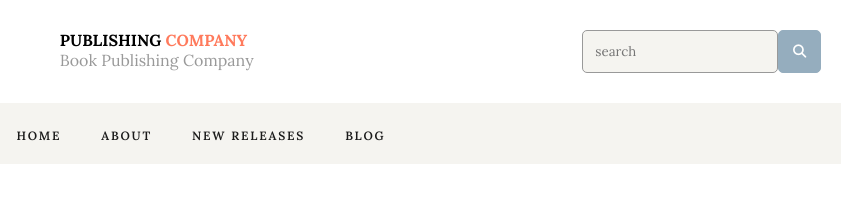
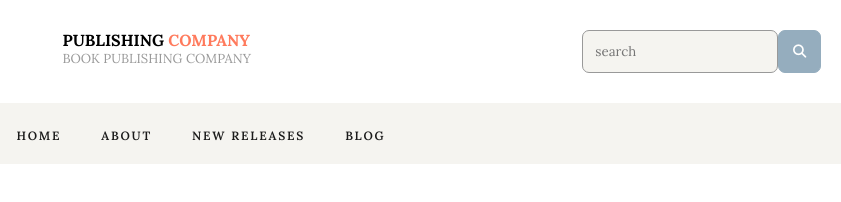
Before and after one commit to mutwiri04/Kimeo-Publishing-Company, a website built with Vite: page Publishing-company/index.html in a window 1280 px wide. Shown: the full height of the page, 439-1280 px from the left. Built offline with nearby package versions, Linux system fonts and the light colour scheme.

Commit message:
change the tittle name

```diff
--- a/Publishing-company/src/style.css
+++ b/Publishing-company/src/style.css
@@ -89,8 +89,9 @@ border-bottom: 1px solid var(--white-color-light);
 }
 
 .logo-text-sub {
-  text-transform: capitalize;
+  text-transform: uppercase;
   color: var(--black-color-light);
+  font-size: 1.3rem;
 }
 .header-search {
 display: flex;
@@ -102,7 +103,7 @@ display: flex;
    padding: 1.2rem;
    font-family: inherit;
    outline: none;
-   border-radius: 5px;
+   border-radius: 7px;
 }
 
 .header-search-input {
```
Also changed, not shown: Publishing-company/index.html (+1 -1 lines).
